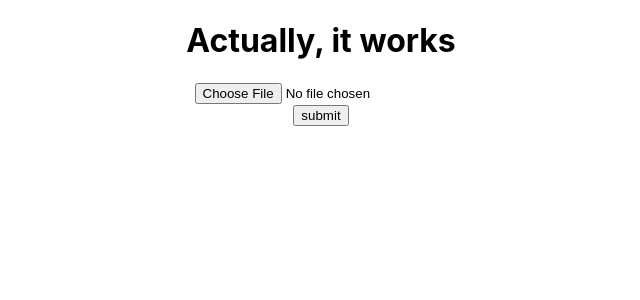
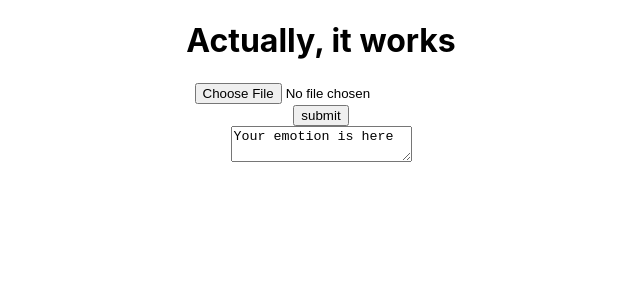
Before and after one commit to G-N555/face_catcher, a React (Create React App) app: page / in a window 1280 px wide. Shown: the top 300 px of the page, without its empty margins (319-959 px from the left). Built offline with nearby package versions, Linux system fonts and the light colour scheme.

Commit message:
pass key to env file

```diff
--- a/src/components/App.jsx
+++ b/src/components/App.jsx
@@ -1,15 +1,16 @@
 import React, { Component } from "react";
 import "../css/App.css";
 import Input from "./Input";
+import Response from "./Response";
 import axios from "axios";
-require("dotenv").config();
 
 class App extends Component {
   constructor(props) {
     super(props);
     this.state = {
       photo: "",
-      sendData: ""
+      sendData: "",
+      responseFromAPI: "Your emotion is here"
     };
   }
 
@@ -54,20 +55,16 @@ class App extends Component {
   };
 
   submitData = () => {
-    const axios = require("axios");
-    const subscriptionKey = ""; //キーを指定
+    const subscriptionKey = process.env.REACT_APP_AZURE_API_KEY; //キーを指定
     const uriBase =
       "https://face-recognition2.cognitiveservices.azure.com/face/v1.0/detect";
-    console.log("Is send data?", this.state.sendData);
-    const sourceImageUrl = this.state.sendData;
 
     // Request parameters.
     const params = {
       returnFaceId: "true",
       returnFaceLandmarks: "false",
       returnFaceAttributes:
-        "age,gender,headPose,smile,facialHair,glasses," +
-        "emotion,hair,makeup,occlusion,accessories,blur,exposure,noise"
+        "age,gender,headPose,smile,facialHair,glasses," + "emotion"
     };
 
     const config = {
@@ -86,8 +83,8 @@ class App extends Component {
       .request(config)
       .then(res => {
         const jsonResponse = JSON.stringify(res.data, null, "  ");
-        console.log("JSON Response\n");
         console.log("succeess!!!!!!!!", jsonResponse);
+        this.setState({ responseFromAPI: jsonResponse });
       })
 
       .catch(error => console.log(error.response.data));
@@ -101,6 +98,7 @@ class App extends Component {
         <button type="button" onClick={this.submitData}>
           submit
         </button>
+        <Response text={this.state.responseFromAPI} />
       </div>
     );
   }
--- a/src/components/Response.jsx
+++ b/src/components/Response.jsx
@@ -0,0 +1,18 @@
+import React, { Component } from "react";
+import "../css/Response.css";
+
+class Response extends Component {
+  constructor(props) {
+    super(props);
+  }
+
+  render() {
+    return (
+      <div className="App">
+        <textarea>{this.props.text}</textarea>
+      </div>
+    );
+  }
+}
+
+export default Response;
```
Also changed, not shown: src/css/Response.css (added).
